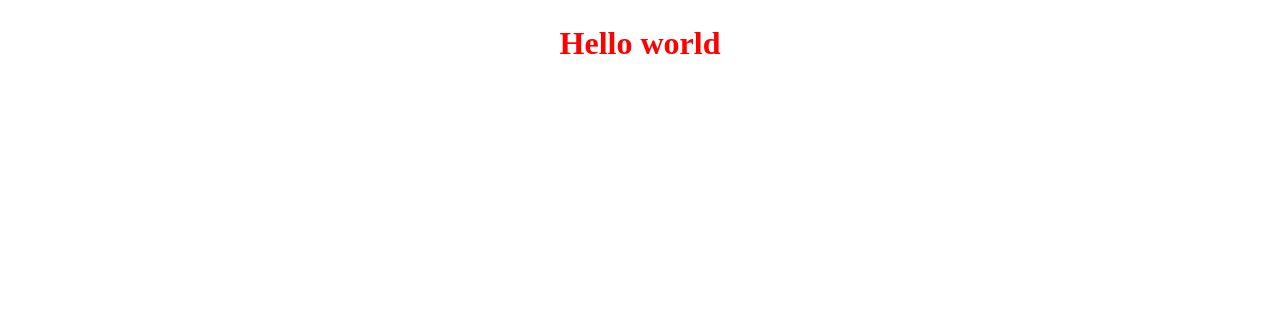
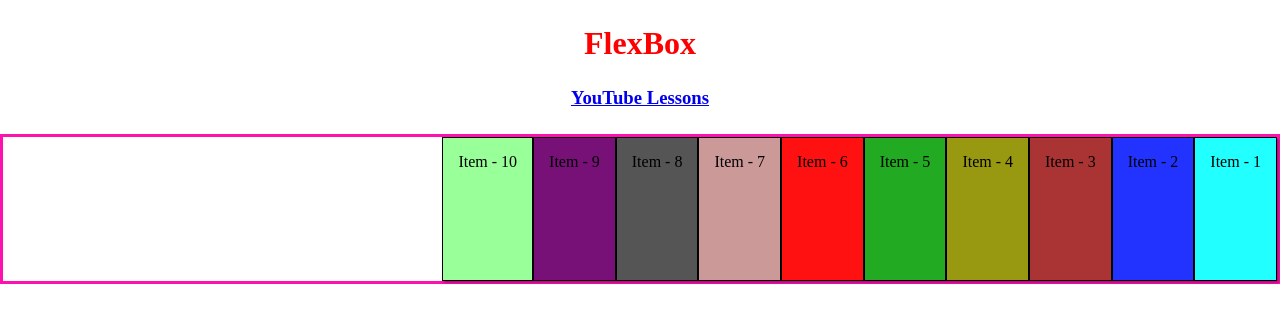
Before and after one commit to tsipherov/cssSandbox, a plain HTML site: page tamplate/index.html in a window 1280 px wide. Drawn offline with Linux system fonts and the light colour scheme.

Commit message:
CSS Flexbox #4

```diff
--- /dev/null
+++ b/flexbox/styles/style.css
@@ -0,0 +1,15 @@
+* {
+  padding: 0;
+  margin: 0;
+  box-sizing: border-box;
+  border: 0;
+}
+.container {
+  max-width: 1280px;
+  text-align: center;
+}
+
+.title {
+  color: red;
+  margin: 25px auto;
+}
--- a/tamplate/index.html
+++ b/tamplate/index.html
@@ -9,7 +9,25 @@
   </head>
   <body>
     <div class="container">
-      <h1 class="title">Hello world</h1>
+      <h1 class="title">FlexBox</h1>
+      <a
+        class="lessonSrc"
+        href="https://www.youtube.com/playlist?list=PLtL3lrXPn2rXss0MID96vUXsH59t4EKwk"
+      >
+        <h3>YouTube Lessons</h3>
+      </a>
+      <div class="flexcontainer">
+        <div class="flexitem item1">Item - 1</div>
+        <div class="flexitem item2">Item - 2</div>
+        <div class="flexitem item3">Item - 3</div>
+        <div class="flexitem item4">Item - 4</div>
+        <div class="flexitem item5">Item - 5</div>
+        <div class="flexitem item6">Item - 6</div>
+        <div class="flexitem item7">Item - 7</div>
+        <div class="flexitem item8">Item - 8</div>
+        <div class="flexitem item9">Item - 9</div>
+        <div class="flexitem item10">Item - 10</div>
+      </div>
     </div>
   </body>
 </html>
--- a/tamplate/styles/style.css
+++ b/tamplate/styles/style.css
@@ -5,6 +5,7 @@
   border: 0;
 }
 .container {
+  margin: auto;
   max-width: 1280px;
   text-align: center;
 }
@@ -13,3 +14,50 @@
   color: red;
   margin: 25px auto;
 }
+.lessonSrc {
+  display: inline-block;
+  margin-bottom: 25px;
+}
+
+.flexcontainer {
+  display: flex;
+  flex-direction: row-reverse;
+  border: 3px solid #ff11af;
+  min-height: 150px;
+}
+
+.flexitem {
+  padding: 15px;
+  border: solid 1px black;
+  box-shadow: 2px 2px 2px rgba(0, 0, 0, 0.3);
+}
+.item1 {
+  background-color: #2ff;
+}
+.item2 {
+  background-color: #23f;
+}
+.item3 {
+  background-color: #a33;
+}
+.item4 {
+  background-color: #991;
+}
+.item5 {
+  background-color: #2a2;
+}
+.item6 {
+  background-color: #f11;
+}
+.item7 {
+  background-color: #c99;
+}
+.item8 {
+  background-color: #555;
+}
+.item9 {
+  background-color: #717;
+}
+.item10 {
+  background-color: #9f9;
+}
```
Also changed, not shown: flexbox/index.html (added, +15 -0 lines).
